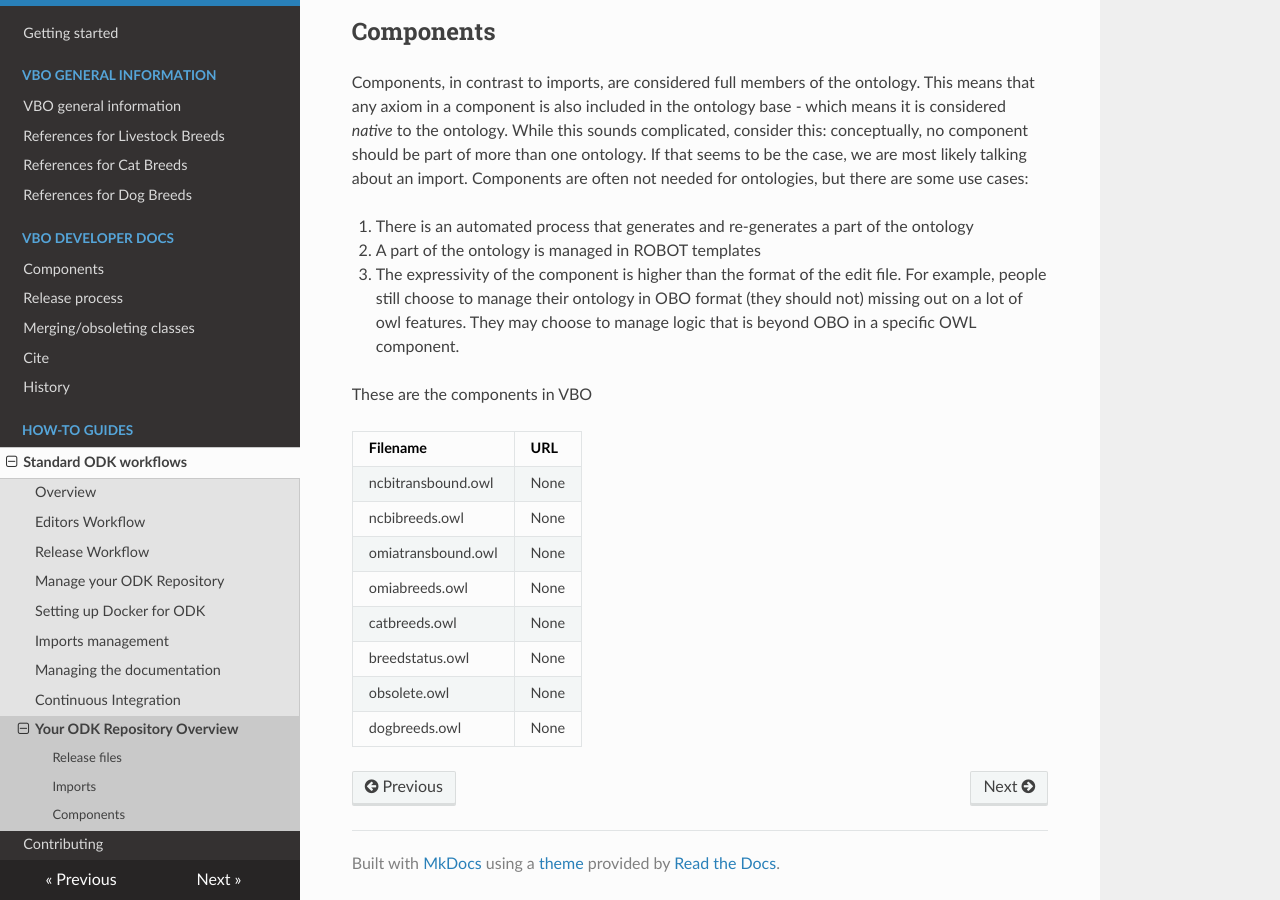
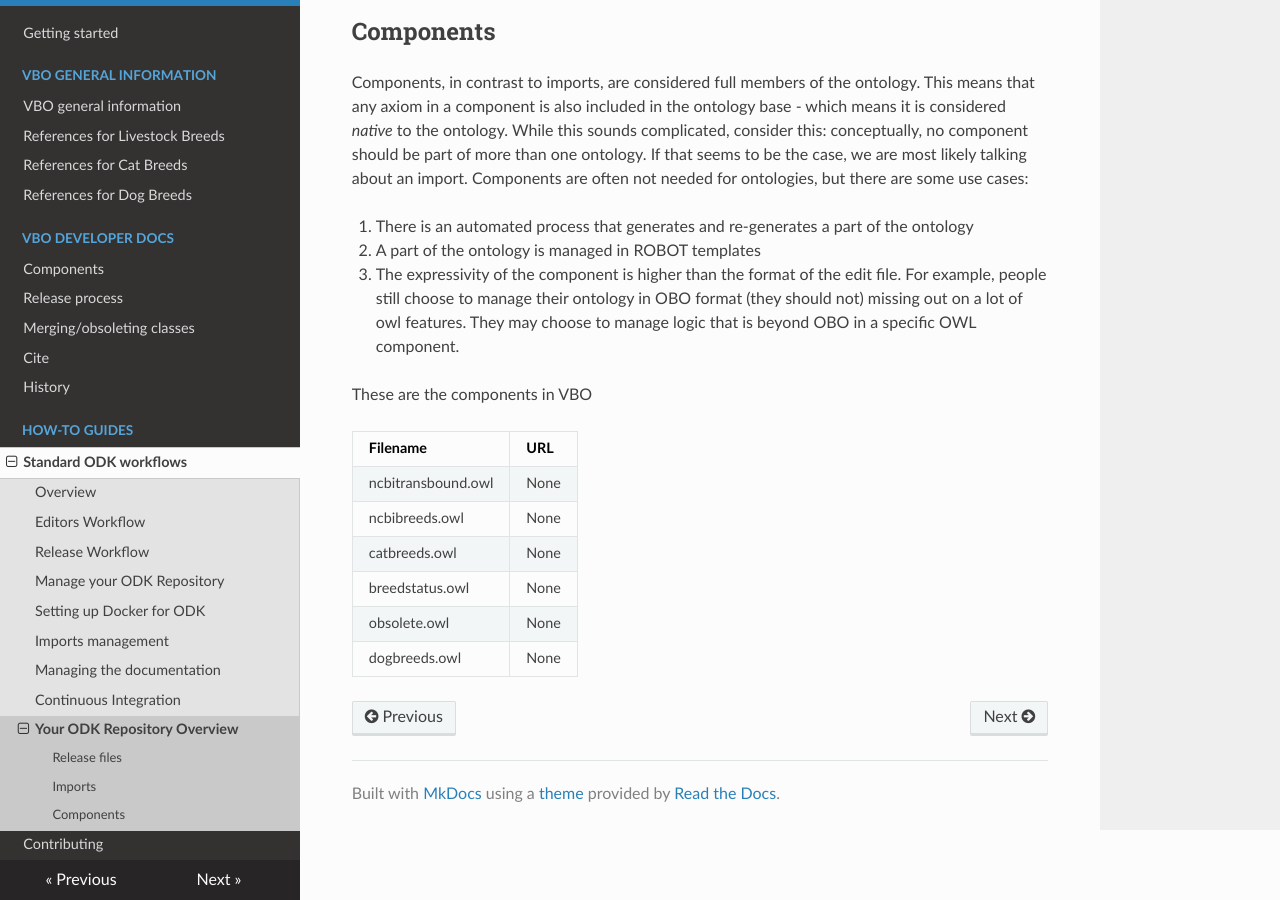
Before and after one commit to monarch-initiative/vertebrate-breed-ontology, an MkDocs documentation site: the page built from docs/odk-workflows/RepositoryFileStructure.md, in a window 1280 px wide and 900 px high, scrolled down 876 px. Built offline with MkDocs 1.6.1, drawn with Linux system fonts in a browser that asks for light colours; nearby versions of some CDN libraries.

Commit message:
updated spreadsheets and components
I added the x-refs and synonyms (from omiatransbound and omiabreed components) to the master spreadsheets, and I removed the omia components.

This makes things MUCH easier to make changes in the ontology (the information for the same term was scattered across different spreadsheets).
I also removed some columns which we did not need.

FYI: @katiermullen @matentzn

```diff
--- a/docs/odk-workflows/RepositoryFileStructure.md
+++ b/docs/odk-workflows/RepositoryFileStructure.md
@@ -35,8 +35,6 @@ These are the components in VBO
 | -------- | --- |
 | ncbitransbound.owl | None |
 | ncbibreeds.owl | None |
-| omiatransbound.owl | None |
-| omiabreeds.owl | None |
 | catbreeds.owl | None |
 | breedstatus.owl | None |
 | obsolete.owl | None |
--- a/src/ontology/vbo-odk.yaml
+++ b/src/ontology/vbo-odk.yaml
@@ -26,8 +26,6 @@ components:
   products:
     - filename: ncbitransbound.owl
     - filename: ncbibreeds.owl
-    - filename: omiatransbound.owl
-    - filename: omiabreeds.owl
     - filename: catbreeds.owl
     - filename: breedstatus.owl
     - filename: obsolete.owl
```
Also changed, not shown: 10 other files.
